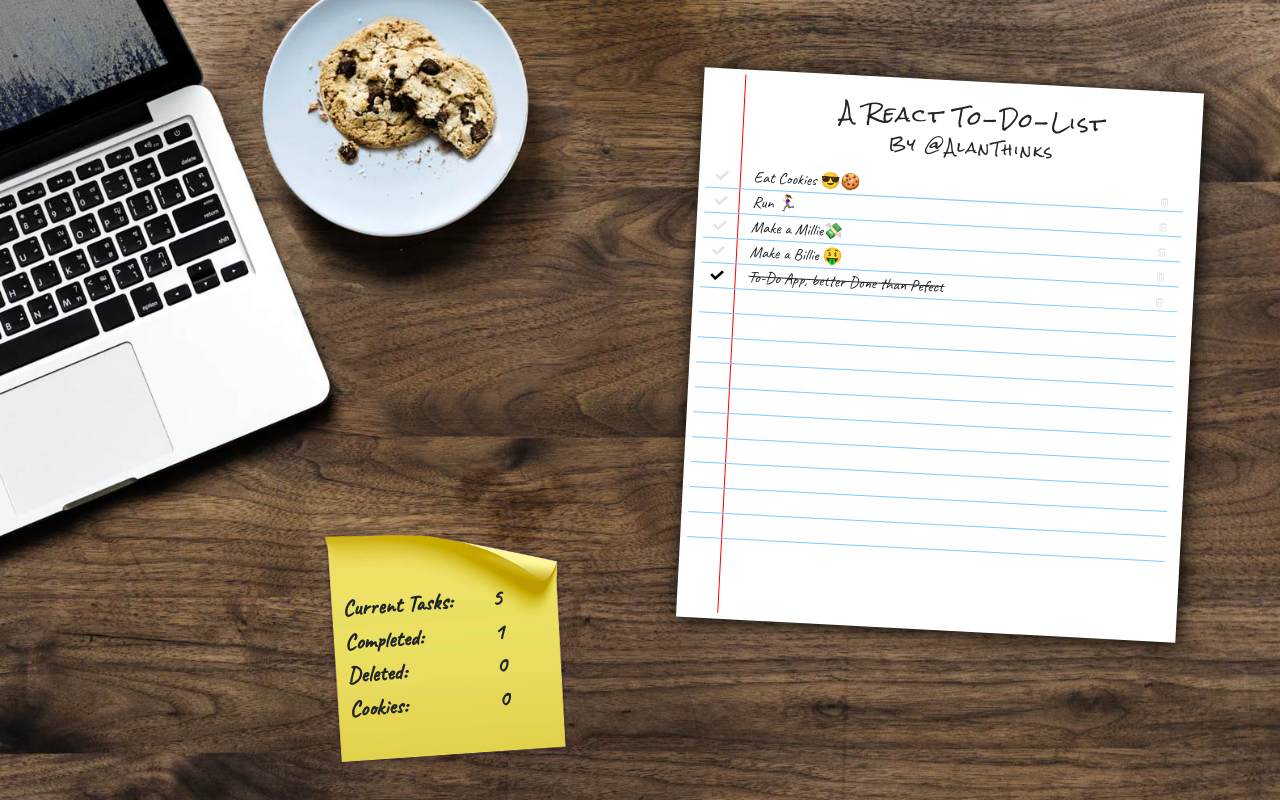
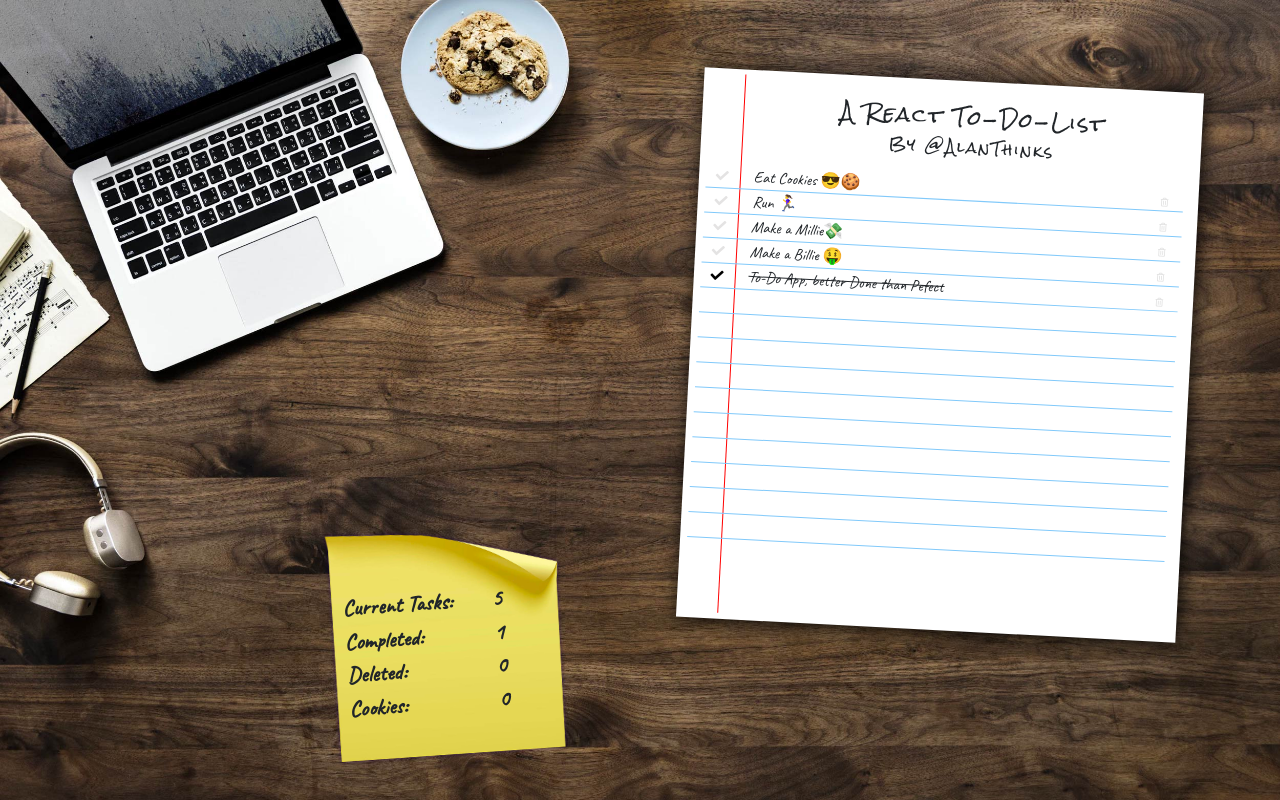
Before and after one commit to alanthinks/paper-to-do-list, a React (Create React App) app: page / in a window 1280 px wide. Shown: the top 800 px of the page. Built offline with nearby package versions, Linux system fonts and the light colour scheme.

Commit message:
responsive fixes

```diff
--- a/src/css/main.css
+++ b/src/css/main.css
@@ -21,7 +21,7 @@
   -webkit-background-size: cover;
   -moz-background-size: cover;
   -o-background-size: cover;
-  background-position: center;
+  background-position: left top;
   background-repeat: no-repeat;
   height: 100vh;
   background-color: black;
--- a/src/css/responsiveness.css
+++ b/src/css/responsiveness.css
@@ -133,7 +133,7 @@
     visibility: hidden;
   }
 }
-@media (orientation: landscape) {
+@media screen and (max-height: 500px) and (orientation: landscape) {
   .main-bg {
     height: 100vw;
   }
```
